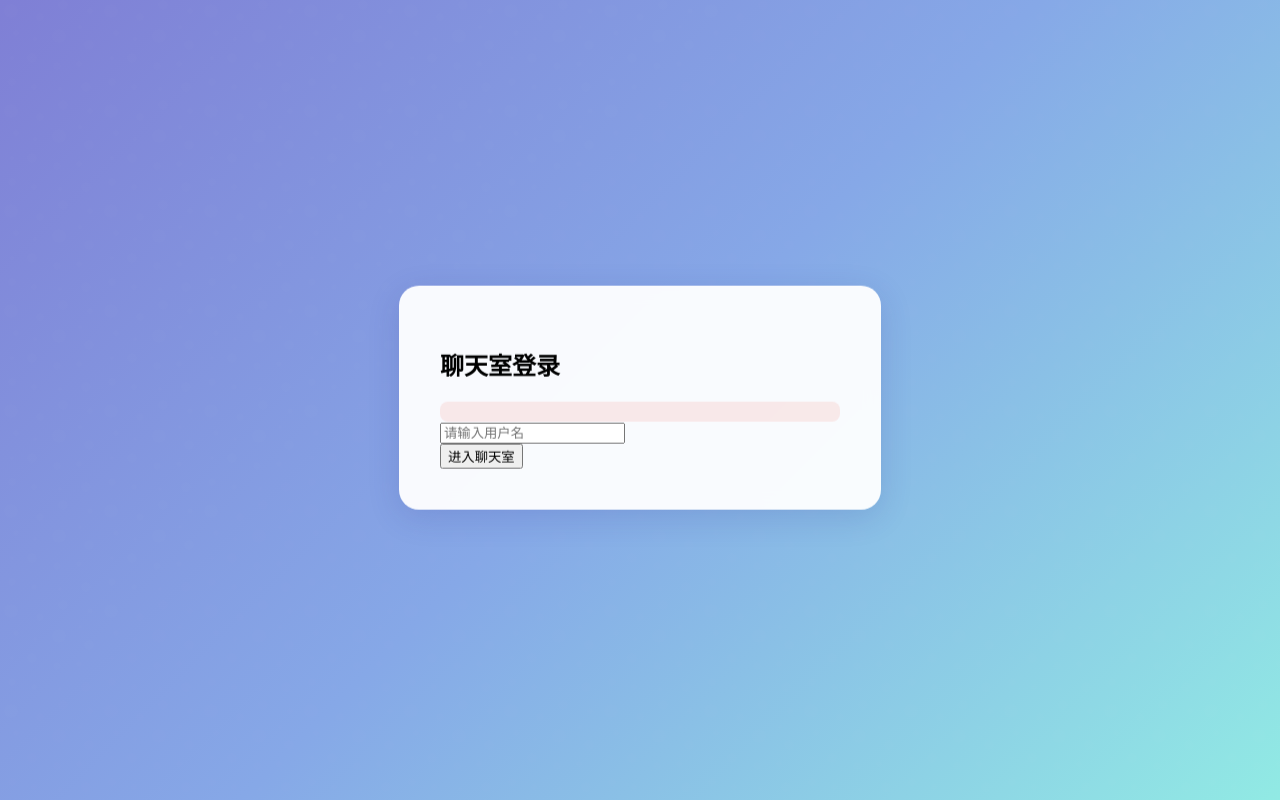
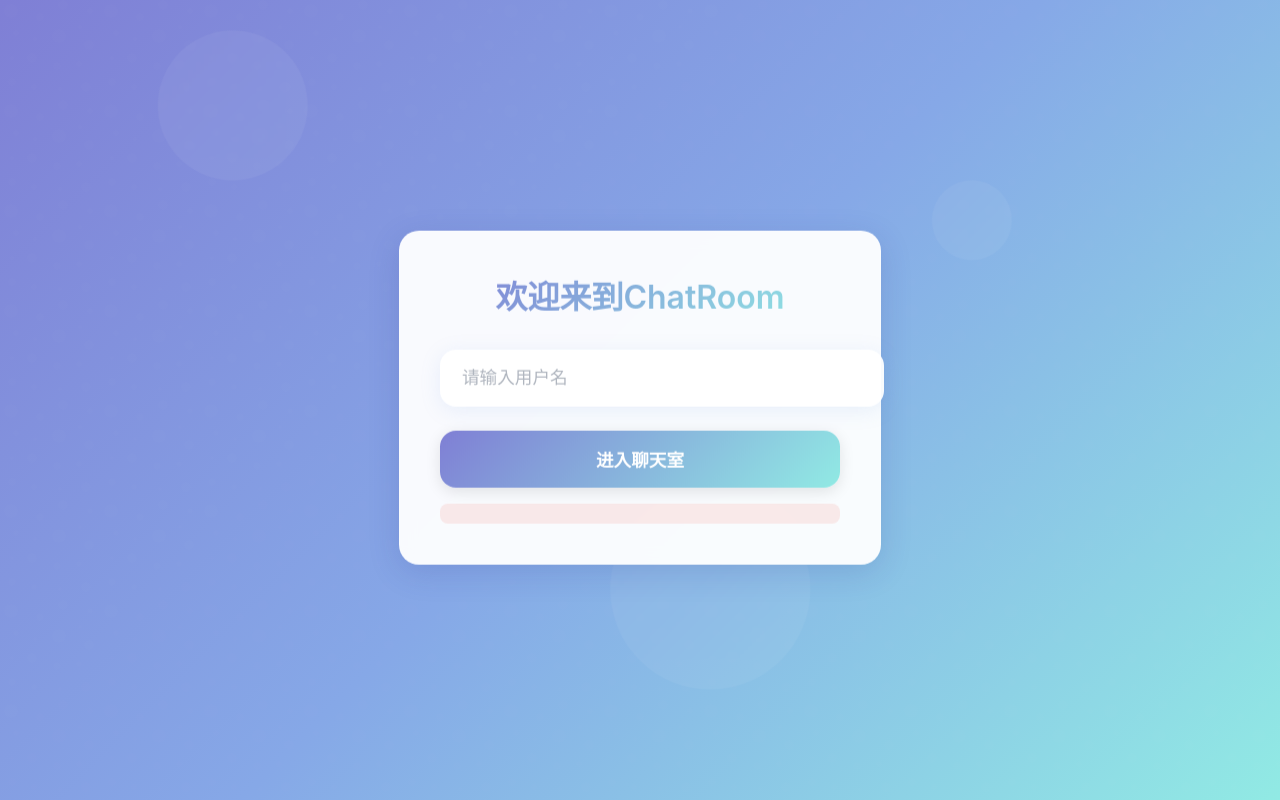
Before and after one commit to zatursure/ChatRoom, a website: page public/index.html in a window 1280 px wide. Drawn offline with Linux system fonts and the light colour scheme.

Commit message:
修复登录页面的样式问题

```diff
--- a/public/index.html
+++ b/public/index.html
@@ -3,20 +3,34 @@
 <head>
     <title>聊天室登录</title>
     <meta charset="UTF-8">
+    <meta name="viewport" content="width=device-width, initial-scale=1.0">
     <link rel="stylesheet" href="/css/login.css">
 </head>
 <body>
+    <div class="background-animations">
+        <div class="circle"></div>
+        <div class="circle"></div>
+        <div class="circle"></div>
+    </div>
     <div class="login-container">
-        <div class="login-box">
-            <h2>聊天室登录</h2>
-            <div class="error-message" id="errorMessage"></div>
-            <form id="loginForm">
-                <div class="input-group">
-                    <input type="text" id="username" placeholder="请输入用户名" required>
-                </div>
-                <button type="submit">进入聊天室</button>
-            </form>
+        <div class="login-header">
+            <h1>欢迎来到ChatRoom</h1>
         </div>
+        <form id="loginForm" class="login-form">
+            <input
+                type="text"
+                id="username"
+                required
+                minlength="2"
+                maxlength="20"
+                placeholder="请输入用户名"
+                autocomplete="off"
+            >
+            <button type="submit">
+                <span>进入聊天室</span>
+            </button>
+        </form>
+        <div id="errorMessage" class="error-message"></div>
     </div>
     <script src="/js/login.js"></script>
 </body>
```
Also changed, not shown: public/login.html (deleted, +0 -37 lines).
